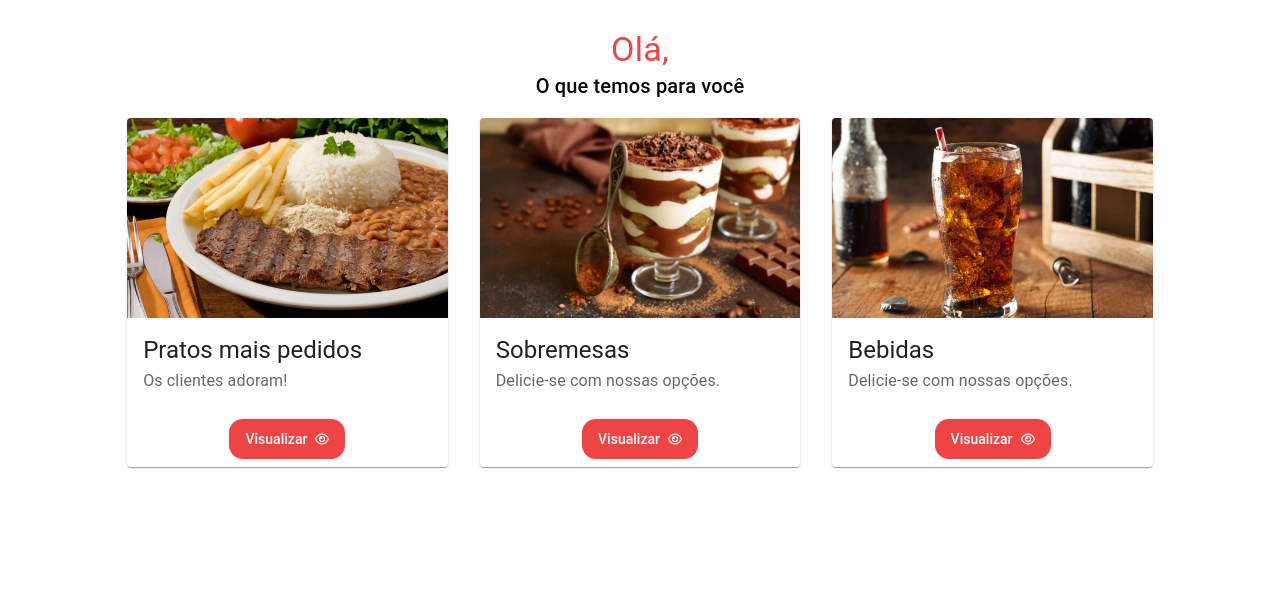
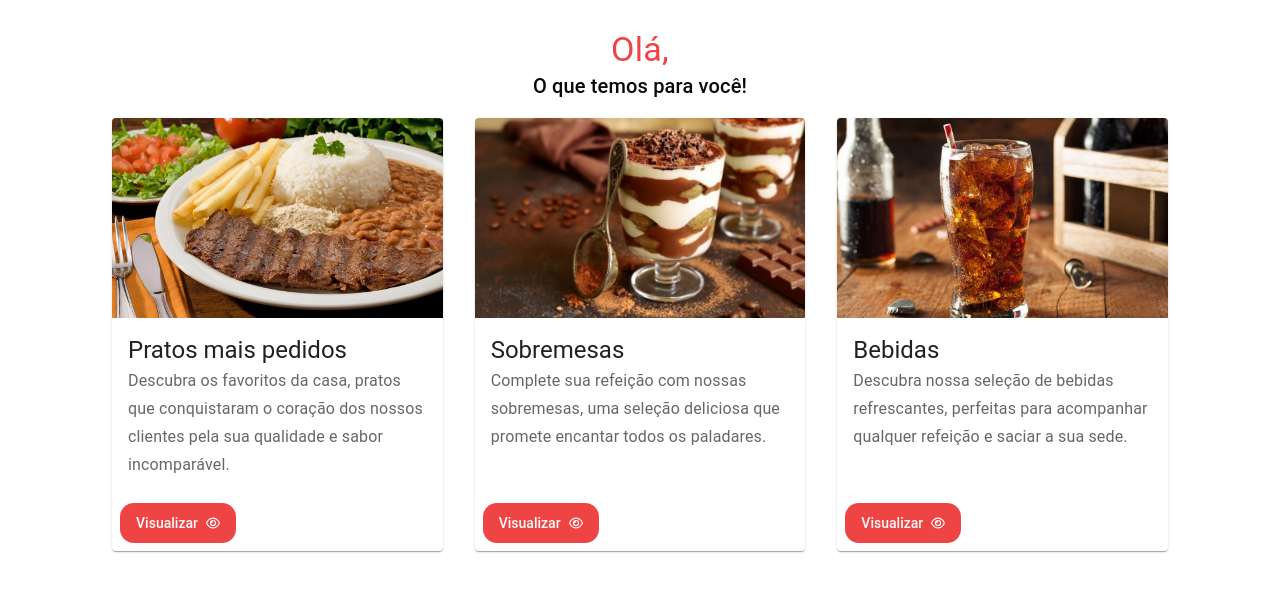
Before and after one commit to LucasJoseds/TP-III-front_end, a Next.js app: page / in a window 1280 px wide. Shown: the part 152-753 px from the top of the page. Built offline with nearby package versions, Linux system fonts and the light colour scheme; no server answers; sample sign-in values are in the browser's storage.

Commit message:
Limpando sacola depois de realizar o pedido

```diff
--- a/src/app/page.tsx
+++ b/src/app/page.tsx
@@ -52,7 +52,7 @@ export default function Home() {
         </Typography>
 
         <Typography variant="h6" component="div" sx={{ color: '#00000'}}>
-          O que temos para você
+          O que temos para você!
         </Typography>
       </Box>
 
@@ -72,10 +72,10 @@ export default function Home() {
                   Pratos mais pedidos
                 </Typography>
                 <Typography variant="subtitle1" color="text.secondary" component="div">
-                  Os clientes adoram!
+                Descubra os favoritos da casa, pratos que conquistaram o coração dos nossos clientes pela sua qualidade e sabor incomparável.
                 </Typography>
               </CardContent>
-              <CardActions sx={{ justifyContent: 'center' }}>
+              <CardActions>
                 <Button variant={"destructive"} onClick={() => router.push("cardapio/cardapio-list")} className="w-35">
                   Visualizar <FaRegEye className="ml-2" />
                 </Button>
@@ -99,10 +99,10 @@ export default function Home() {
                   Sobremesas
                 </Typography>
                 <Typography variant="subtitle1" color="text.secondary" component="div">
-                  Delicie-se com nossas opções.
+                Complete sua refeição com nossas sobremesas, uma seleção deliciosa que promete encantar todos os paladares.
                 </Typography>
               </CardContent>
-              <CardActions sx={{ justifyContent: 'center' }}>
+              <CardActions >
                 <Button variant={"destructive"} onClick={() => router.push("cardapio/cardapio-list")} className="">
                   Visualizar <FaRegEye className="ml-2" />
                 </Button>
@@ -125,10 +125,10 @@ export default function Home() {
                   Bebidas
                 </Typography>
                 <Typography variant="subtitle1" color="text.secondary" component="div">
-                  Delicie-se com nossas opções.
+                Descubra nossa seleção de bebidas refrescantes, perfeitas para acompanhar qualquer refeição e saciar a sua sede.
                 </Typography>
               </CardContent>
-              <CardActions sx={{ justifyContent: 'center' }}>
+              <CardActions>
                 <Button variant={"destructive"} onClick={() => router.push("cardapio/cardapio-list")} className="w-35">
                   Visualizar <FaRegEye className="ml-2" />
                 </Button>
--- a/src/app/pedido/pedido-form/page.tsx
+++ b/src/app/pedido/pedido-form/page.tsx
@@ -112,6 +112,7 @@ export default function PedidoForm() {
 
                 // Limpa o localStorage após confirmar o pedido
                 localStorage.removeItem("pedido");
+                window.dispatchEvent(new Event('storage'));
 
                 // Redireciona para a tela de pedidos do cliente
                 Swal.fire('Sucesso!', 'Pedido cadastrado com sucesso! Você será redirecionado para a tela de pedidos', 'success')
```
